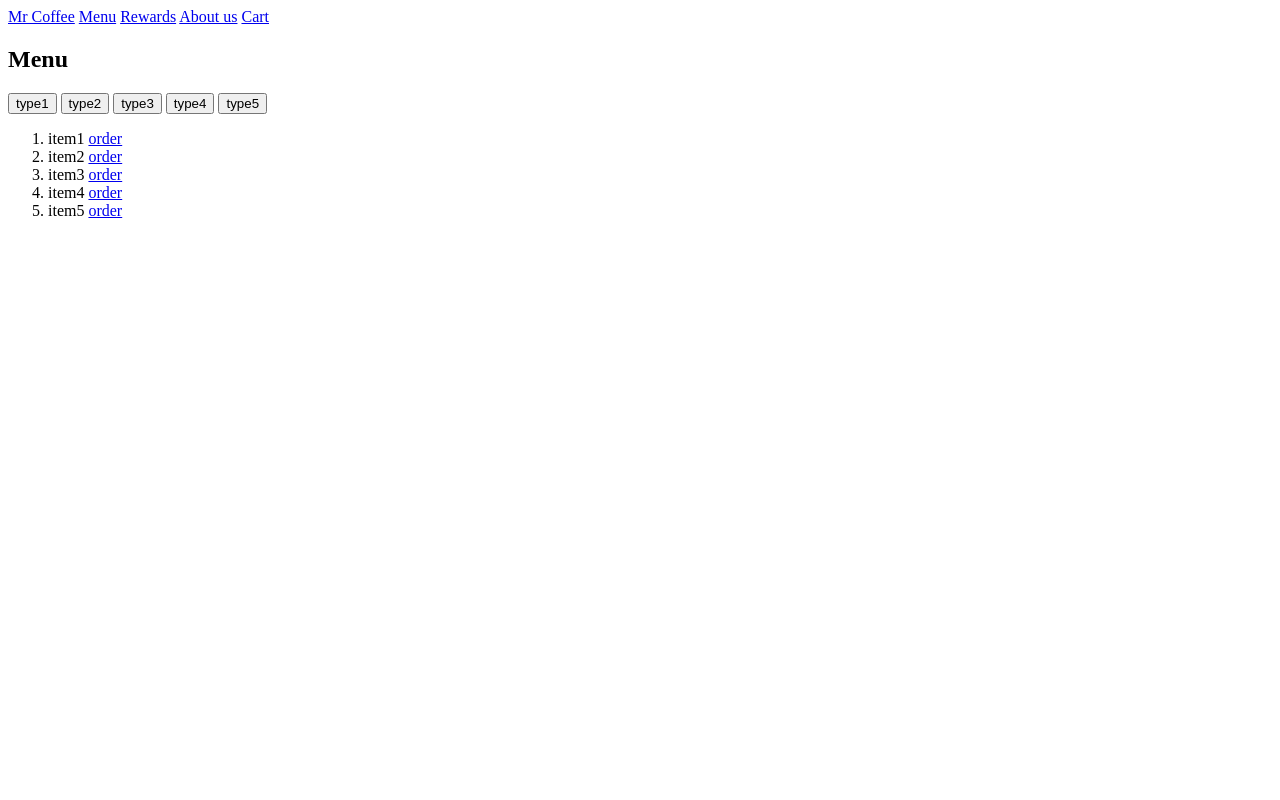
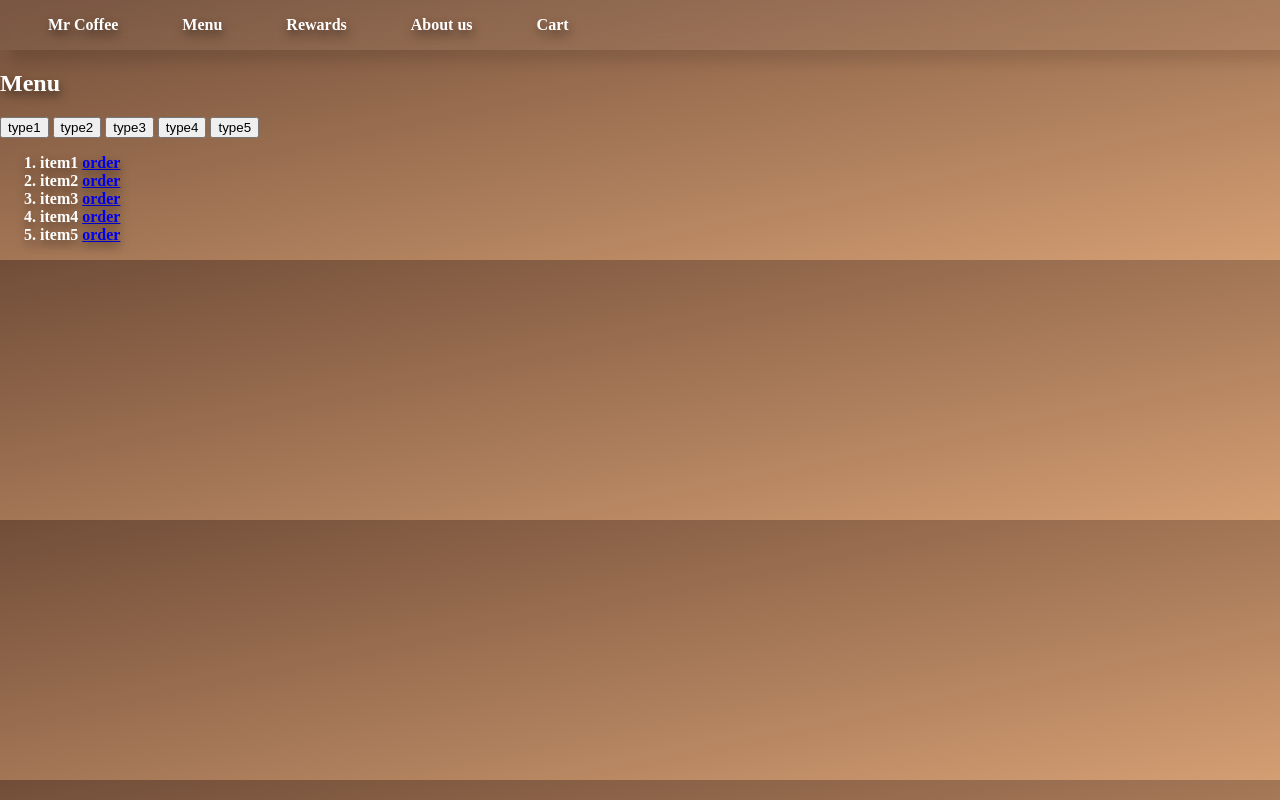
Before and after one commit to Agerbav/mrcoffee, a plain HTML site: page menu.html in a window 1280 px wide. Drawn offline with Linux system fonts and the light colour scheme.

Commit message:
added all css files

```diff
--- /dev/null
+++ b/css/about.css
@@ -0,0 +1,118 @@
+body{
+  margin: 0;
+  background: linear-gradient(to bottom right, rgb(113 77 56), rgb(212 158 115));
+  color: white;
+  font-weight: bolder;
+  text-shadow: 1px 5px 10px rgba(0, 0, 0, 0.5);
+  overflow-x: hidden;
+}
+::-webkit-scrollbar{
+  width: 10px;
+}
+::-webkit-scrollbar-track{
+  background: rgb(212 158 115);
+}
+::-webkit-scrollbar-thumb{
+  background: rgb(113 77 56);
+}
+.bg-tile1{
+  /* border: 1px solid; */
+  border-top: 5px dashed rgb(212 158 115);
+  background-image: url(../assets/tile1.png);
+  background-size: 5%;
+  animation: bg-pan 180s linear infinite reverse;
+}
+.bg-tile2{
+  /* border: 1px solid; */
+  border-top: 5px dashed rgb(212 158 115);
+  background-image: url(../assets/tile2.png);
+  background-size: 5%;
+  animation: bg-pan 90s linear infinite;
+}
+.bg-tile3{
+  /* border: 1px solid; */
+  border-top: 5px dashed rgb(212 158 115);
+  background-image: url(../assets/tile3.png);
+  background-size: 5%;
+  animation: bg-pan 90s linear infinite;
+}
+.bg-tile4{
+  /* border: 1px solid; */
+  border-top: 5px dashed rgb(212 158 115);
+  background-image: url(../assets/tile4.png);
+  background-size: 5%;
+  animation: bg-pan 90s linear infinite reverse;
+}
+@media(max-width: 768px){
+  .bg-tile1{
+    background-size: 15%;
+  }
+  .bg-tile2{
+    background-size: 15%;
+  }
+  .bg-tile3{
+    background-size: 15%;
+  }
+  .bg-tile4{
+    background-size: 15%;
+  }
+
+}
+@keyframes scroll-left{
+  from{transform: translateX(0);}
+  to{transform: translateX(-100%);}
+}
+@keyframes bg-pan{
+    from{background-position: 0 0;}
+    to{background-position: -1000px 0;}
+}
+@keyframes appear{
+  from{opacity:0;scale:0.5}
+  to{opacity:1;scale:1;}
+}
+@keyframes spin{
+  from{
+  }
+  to{
+    transform-origin: 50% 50%;
+    transform: rotate(360deg);
+  }
+}
+@keyframes slidein{
+  from{transform: translateX(-100vw);}
+  to{transform: translateX(0px);}
+}
+@keyframes slidedown{
+  from{transform: translateY(-50vh);}
+  to{transform: translateY(0px);}
+}
+
+/* navbar */
+#navbar{
+  /* border: 1px solid; */
+  position: sticky;
+  top: 0;
+  padding: 1em;
+  background-color: rgba(255, 255, 255, 0.05);
+  backdrop-filter: blur(10px);
+  box-shadow: 12px 12px 12px rgba(0, 0, 0, 0.1);
+  display: flex;
+  animation: slidedown 1s ease;
+  z-index: 999;
+}
+.navitem{
+  /* border: 1px solid; */
+  text-decoration: none;
+  color: white;
+  padding-left: 2em;
+  padding-right: 2em;
+  transition: 150ms ease;
+}
+.navitem:hover{
+  transform: scale(1.1);
+}
+@media(max-width:768px){
+  #navbar{
+    font-size: 10px;
+  }
+}
--- /dev/null
+++ b/css/menu.css
@@ -0,0 +1,118 @@
+body{
+  margin: 0;
+  background: linear-gradient(to bottom right, rgb(113 77 56), rgb(212 158 115));
+  color: white;
+  font-weight: bolder;
+  text-shadow: 1px 5px 10px rgba(0, 0, 0, 0.5);
+  overflow-x: hidden;
+}
+::-webkit-scrollbar{
+  width: 10px;
+}
+::-webkit-scrollbar-track{
+  background: rgb(212 158 115);
+}
+::-webkit-scrollbar-thumb{
+  background: rgb(113 77 56);
+}
+.bg-tile1{
+  /* border: 1px solid; */
+  border-top: 5px dashed rgb(212 158 115);
+  background-image: url(../assets/tile1.png);
+  background-size: 5%;
+  animation: bg-pan 180s linear infinite reverse;
+}
+.bg-tile2{
+  /* border: 1px solid; */
+  border-top: 5px dashed rgb(212 158 115);
+  background-image: url(../assets/tile2.png);
+  background-size: 5%;
+  animation: bg-pan 90s linear infinite;
+}
+.bg-tile3{
+  /* border: 1px solid; */
+  border-top: 5px dashed rgb(212 158 115);
+  background-image: url(../assets/tile3.png);
+  background-size: 5%;
+  animation: bg-pan 90s linear infinite;
+}
+.bg-tile4{
+  /* border: 1px solid; */
+  border-top: 5px dashed rgb(212 158 115);
+  background-image: url(../assets/tile4.png);
+  background-size: 5%;
+  animation: bg-pan 90s linear infinite reverse;
+}
+@media(max-width: 768px){
+  .bg-tile1{
+    background-size: 15%;
+  }
+  .bg-tile2{
+    background-size: 15%;
+  }
+  .bg-tile3{
+    background-size: 15%;
+  }
+  .bg-tile4{
+    background-size: 15%;
+  }
+
+}
+@keyframes scroll-left{
+  from{transform: translateX(0);}
+  to{transform: translateX(-100%);}
+}
+@keyframes bg-pan{
+    from{background-position: 0 0;}
+    to{background-position: -1000px 0;}
+}
+@keyframes appear{
+  from{opacity:0;scale:0.5}
+  to{opacity:1;scale:1;}
+}
+@keyframes spin{
+  from{
+  }
+  to{
+    transform-origin: 50% 50%;
+    transform: rotate(360deg);
+  }
+}
+@keyframes slidein{
+  from{transform: translateX(-100vw);}
+  to{transform: translateX(0px);}
+}
+@keyframes slidedown{
+  from{transform: translateY(-50vh);}
+  to{transform: translateY(0px);}
+}
+
+/* navbar */
+#navbar{
+  /* border: 1px solid; */
+  position: sticky;
+  top: 0;
+  padding: 1em;
+  background-color: rgba(255, 255, 255, 0.05);
+  backdrop-filter: blur(10px);
+  box-shadow: 12px 12px 12px rgba(0, 0, 0, 0.1);
+  display: flex;
+  animation: slidedown 1s ease;
+  z-index: 999;
+}
+.navitem{
+  /* border: 1px solid; */
+  text-decoration: none;
+  color: white;
+  padding-left: 2em;
+  padding-right: 2em;
+  transition: 150ms ease;
+}
+.navitem:hover{
+  transform: scale(1.1);
+}
+@media(max-width:768px){
+  #navbar{
+    font-size: 10px;
+  }
+}
--- /dev/null
+++ b/css/order.css
@@ -0,0 +1,118 @@
+body{
+  margin: 0;
+  background: linear-gradient(to bottom right, rgb(113 77 56), rgb(212 158 115));
+  color: white;
+  font-weight: bolder;
+  text-shadow: 1px 5px 10px rgba(0, 0, 0, 0.5);
+  overflow-x: hidden;
+}
+::-webkit-scrollbar{
+  width: 10px;
+}
+::-webkit-scrollbar-track{
+  background: rgb(212 158 115);
+}
+::-webkit-scrollbar-thumb{
+  background: rgb(113 77 56);
+}
+.bg-tile1{
+  /* border: 1px solid; */
+  border-top: 5px dashed rgb(212 158 115);
+  background-image: url(../assets/tile1.png);
+  background-size: 5%;
+  animation: bg-pan 180s linear infinite reverse;
+}
+.bg-tile2{
+  /* border: 1px solid; */
+  border-top: 5px dashed rgb(212 158 115);
+  background-image: url(../assets/tile2.png);
+  background-size: 5%;
+  animation: bg-pan 90s linear infinite;
+}
+.bg-tile3{
+  /* border: 1px solid; */
+  border-top: 5px dashed rgb(212 158 115);
+  background-image: url(../assets/tile3.png);
+  background-size: 5%;
+  animation: bg-pan 90s linear infinite;
+}
+.bg-tile4{
+  /* border: 1px solid; */
+  border-top: 5px dashed rgb(212 158 115);
+  background-image: url(../assets/tile4.png);
+  background-size: 5%;
+  animation: bg-pan 90s linear infinite reverse;
+}
+@media(max-width: 768px){
+  .bg-tile1{
+    background-size: 15%;
+  }
+  .bg-tile2{
+    background-size: 15%;
+  }
+  .bg-tile3{
+    background-size: 15%;
+  }
+  .bg-tile4{
+    background-size: 15%;
+  }
+
+}
+@keyframes scroll-left{
+  from{transform: translateX(0);}
+  to{transform: translateX(-100%);}
+}
+@keyframes bg-pan{
+    from{background-position: 0 0;}
+    to{background-position: -1000px 0;}
+}
+@keyframes appear{
+  from{opacity:0;scale:0.5}
+  to{opacity:1;scale:1;}
+}
+@keyframes spin{
+  from{
+  }
+  to{
+    transform-origin: 50% 50%;
+    transform: rotate(360deg);
+  }
+}
+@keyframes slidein{
+  from{transform: translateX(-100vw);}
+  to{transform: translateX(0px);}
+}
+@keyframes slidedown{
+  from{transform: translateY(-50vh);}
+  to{transform: translateY(0px);}
+}
+
+/* navbar */
+#navbar{
+  /* border: 1px solid; */
+  position: sticky;
+  top: 0;
+  padding: 1em;
+  background-color: rgba(255, 255, 255, 0.05);
+  backdrop-filter: blur(10px);
+  box-shadow: 12px 12px 12px rgba(0, 0, 0, 0.1);
+  display: flex;
+  animation: slidedown 1s ease;
+  z-index: 999;
+}
+.navitem{
+  /* border: 1px solid; */
+  text-decoration: none;
+  color: white;
+  padding-left: 2em;
+  padding-right: 2em;
+  transition: 150ms ease;
+}
+.navitem:hover{
+  transform: scale(1.1);
+}
+@media(max-width:768px){
+  #navbar{
+    font-size: 10px;
+  }
+}
--- /dev/null
+++ b/css/rewards.css
@@ -0,0 +1,118 @@
+body{
+  margin: 0;
+  background: linear-gradient(to bottom right, rgb(113 77 56), rgb(212 158 115));
+  color: white;
+  font-weight: bolder;
+  text-shadow: 1px 5px 10px rgba(0, 0, 0, 0.5);
+  overflow-x: hidden;
+}
+::-webkit-scrollbar{
+  width: 10px;
+}
+::-webkit-scrollbar-track{
+  background: rgb(212 158 115);
+}
+::-webkit-scrollbar-thumb{
+  background: rgb(113 77 56);
+}
+.bg-tile1{
+  /* border: 1px solid; */
+  border-top: 5px dashed rgb(212 158 115);
+  background-image: url(../assets/tile1.png);
+  background-size: 5%;
+  animation: bg-pan 180s linear infinite reverse;
+}
+.bg-tile2{
+  /* border: 1px solid; */
+  border-top: 5px dashed rgb(212 158 115);
+  background-image: url(../assets/tile2.png);
+  background-size: 5%;
+  animation: bg-pan 90s linear infinite;
+}
+.bg-tile3{
+  /* border: 1px solid; */
+  border-top: 5px dashed rgb(212 158 115);
+  background-image: url(../assets/tile3.png);
+  background-size: 5%;
+  animation: bg-pan 90s linear infinite;
+}
+.bg-tile4{
+  /* border: 1px solid; */
+  border-top: 5px dashed rgb(212 158 115);
+  background-image: url(../assets/tile4.png);
+  background-size: 5%;
+  animation: bg-pan 90s linear infinite reverse;
+}
+@media(max-width: 768px){
+  .bg-tile1{
+    background-size: 15%;
+  }
+  .bg-tile2{
+    background-size: 15%;
+  }
+  .bg-tile3{
+    background-size: 15%;
+  }
+  .bg-tile4{
+    background-size: 15%;
+  }
+
+}
+@keyframes scroll-left{
+  from{transform: translateX(0);}
+  to{transform: translateX(-100%);}
+}
+@keyframes bg-pan{
+    from{background-position: 0 0;}
+    to{background-position: -1000px 0;}
+}
+@keyframes appear{
+  from{opacity:0;scale:0.5}
+  to{opacity:1;scale:1;}
+}
+@keyframes spin{
+  from{
+  }
+  to{
+    transform-origin: 50% 50%;
+    transform: rotate(360deg);
+  }
+}
+@keyframes slidein{
+  from{transform: translateX(-100vw);}
+  to{transform: translateX(0px);}
+}
+@keyframes slidedown{
+  from{transform: translateY(-50vh);}
+  to{transform: translateY(0px);}
+}
+
+/* navbar */
+#navbar{
+  /* border: 1px solid; */
+  position: sticky;
+  top: 0;
+  padding: 1em;
+  background-color: rgba(255, 255, 255, 0.05);
+  backdrop-filter: blur(10px);
+  box-shadow: 12px 12px 12px rgba(0, 0, 0, 0.1);
+  display: flex;
+  animation: slidedown 1s ease;
+  z-index: 999;
+}
+.navitem{
+  /* border: 1px solid; */
+  text-decoration: none;
+  color: white;
+  padding-left: 2em;
+  padding-right: 2em;
+  transition: 150ms ease;
+}
+.navitem:hover{
+  transform: scale(1.1);
+}
+@media(max-width:768px){
+  #navbar{
+    font-size: 10px;
+  }
+}
--- a/menu.html
+++ b/menu.html
@@ -4,7 +4,7 @@
     <meta charset="UTF-8">
     <meta name="viewport" content="width=device-width, initial-scale=1">
     <title>Menu</title>
-    <link rel="stylesheet" type="" href="">
+    <link rel="stylesheet" href="css/menu.css">
   </head>
   <body>
     <div id="navbar">
```
Also changed, not shown: about.html (+1 -1 lines), css/index.css (+1 -18 lines), order.html (+1 -1 lines), rewards.html (+1 -1 lines).
